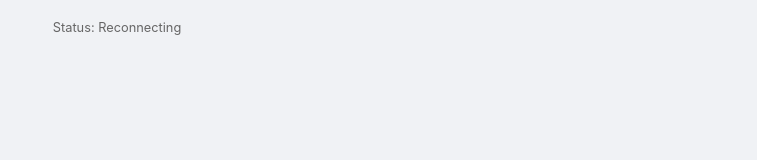
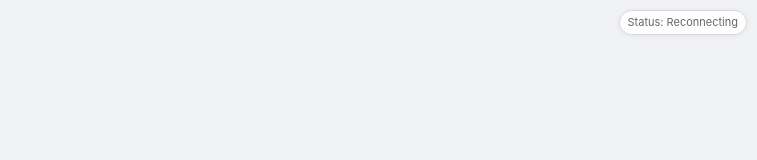
Before and after one commit to ch3coohlink/MetaEditor, a plain HTML site: page index.html in a window 1280 px wide. Shown: the whole page, without its empty margins (523-1280 px from the left). Drawn offline with Linux system fonts and the light colour scheme.

```diff
--- a/index.html
+++ b/index.html
@@ -14,10 +14,19 @@
         }
 
         #app-info {
+            position: fixed;
+            top: 10px;
+            right: 10px;
+            z-index: 1000;
             color: #666;
-            font-size: 0.8rem;
-            text-align: center;
-            margin-bottom: 20px;
+            font-size: 11px;
+            line-height: 1;
+            padding: 6px 8px;
+            border-radius: 999px;
+            border: 1px solid #d8d8d8;
+            background: rgba(255, 255, 255, 0.92);
+            box-shadow: 0 1px 6px rgba(0, 0, 0, 0.06);
+            pointer-events: none;
         }
     </style>
 </head>
```
Also changed, not shown: 5 other files.
